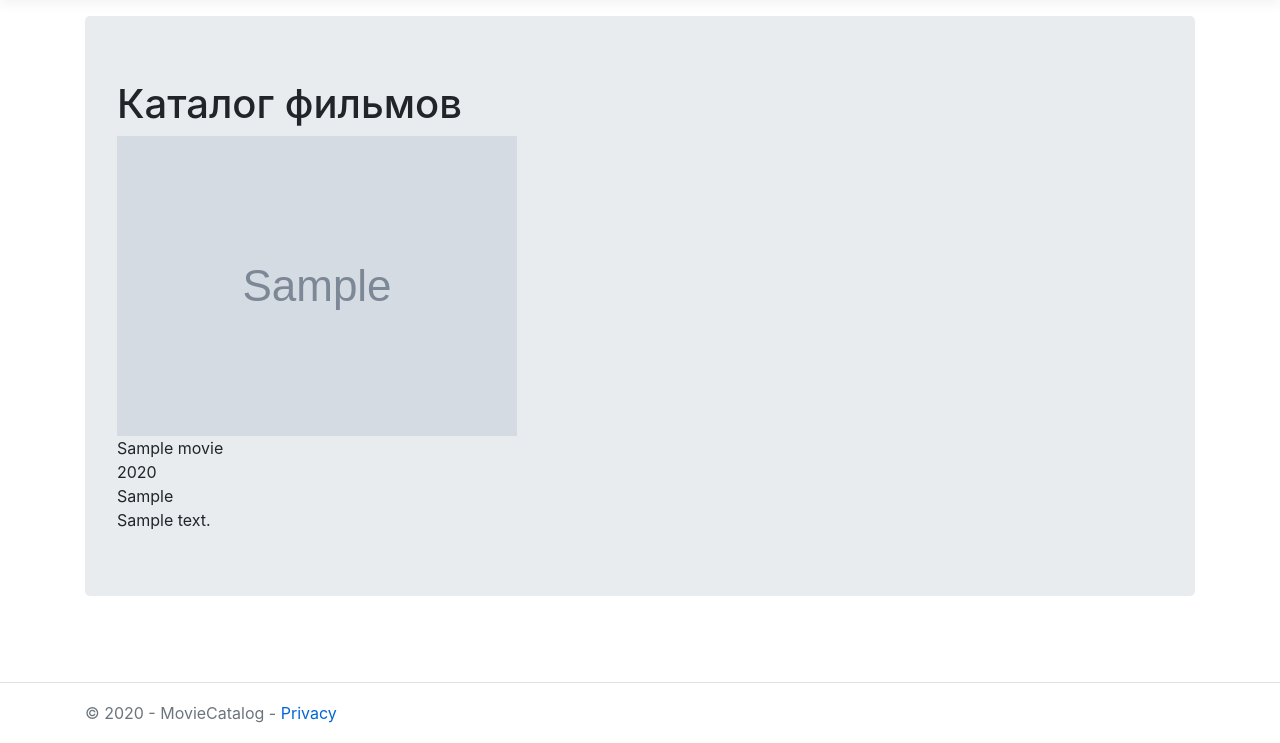
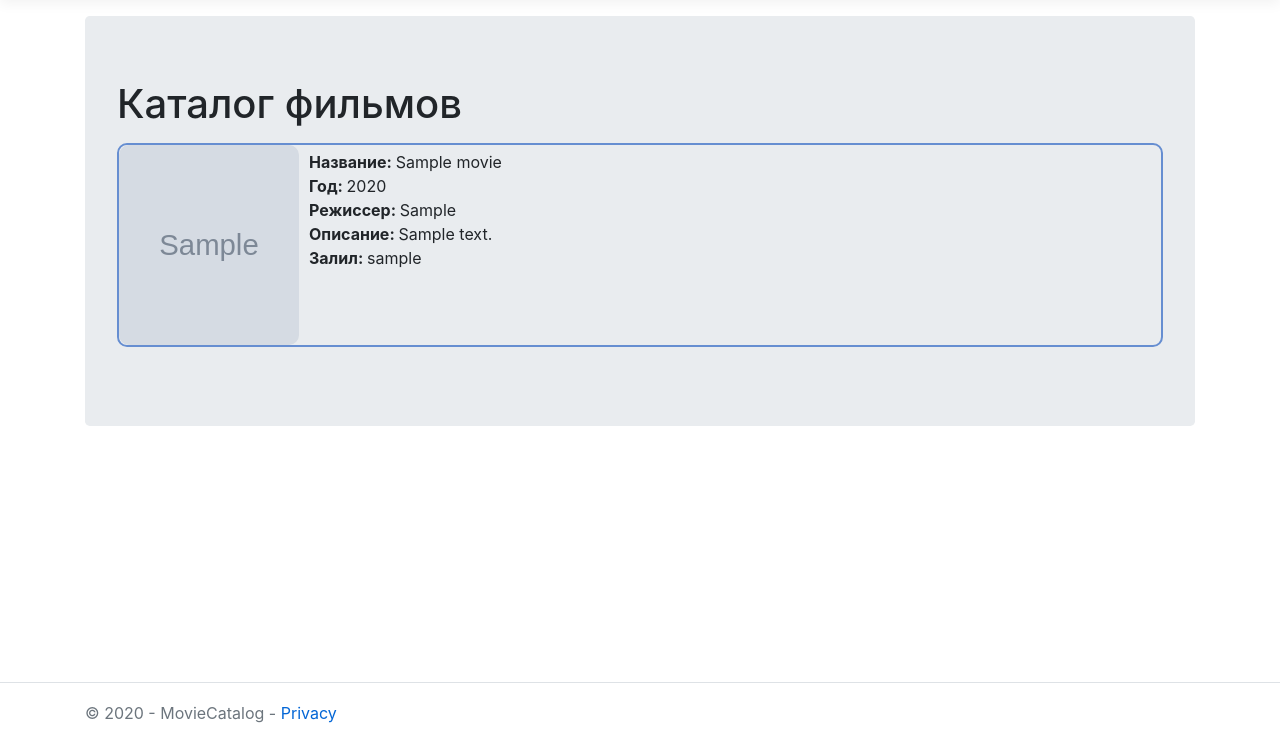
Before and after one commit to Lowl11/MovieCatalog, an ASP.NET Core app: page / in a window 1280 px wide. Shown: the part 57-800 px from the top of the page. Run offline with ASP.NET Core 8, Linux system fonts and the light colour scheme; tables that the repository leaves empty hold one stand-in row (values such as "Sample post"); grey boxes marked "Sample" are stand-in pictures.

Commit message:
Апгрейднул отображение фильмов

```diff
--- a/MovieCatalog/Controllers/CatalogController.cs
+++ b/MovieCatalog/Controllers/CatalogController.cs
@@ -5,6 +5,7 @@ using MovieCatalog.Helpers;
 using MovieCatalog.Models;
 using MovieCatalog.ViewModels;
 using System;
+using System.Linq;
 
 namespace MovieCatalog.Controllers
 {
@@ -24,7 +25,9 @@ namespace MovieCatalog.Controllers
         {
             var vm = new MoviesViewModel();
             var movieDaoManager = new MovieDaoManager(_context);
-            vm.Movies = movieDaoManager.GetMovies();
+            vm.Movies = movieDaoManager.GetMovies()
+                .AsEnumerable()
+                .Reverse();
             return View("~/Views/Movies/Index.cshtml", vm);
         }
 
--- a/MovieCatalog/Views/Movies/Index.cshtml
+++ b/MovieCatalog/Views/Movies/Index.cshtml
@@ -9,10 +9,11 @@
     <div class="movie">
         <img src="@movie.CoverUrl" alt="@movie.Title" />
         <div class="movie-info">
-            <div class="title">@movie.Title</div>
-            <div class="year">@movie.PublishYear</div>
-            <div class="producer">@movie.Producer</div>
-            <div class="content">@movie.Content</div>
+            <div class="title"><b>Название: </b>@movie.Title</div>
+            <div class="year"><b>Год: </b>@movie.PublishYear</div>
+            <div class="producer"><b>Режиссер: </b>@movie.Producer</div>
+            <div class="content"><b>Описание: </b>@movie.Content</div>
+            <div class="author"><b>Залил: </b>@movie.Author.Username</div>
         </div>
     </div>
 }
--- a/MovieCatalog/Views/Shared/_Layout.cshtml
+++ b/MovieCatalog/Views/Shared/_Layout.cshtml
@@ -6,6 +6,7 @@
     <title>@ViewData["Title"] - MovieCatalog</title>
     <link rel="stylesheet" href="~/lib/bootstrap/dist/css/bootstrap.min.css" />
     <link rel="stylesheet" href="~/css/site.css" />
+    <link rel="stylesheet" href="~/css/movies.css" />
 </head>
 <body>
     <header>
--- /dev/null
+++ b/MovieCatalog/wwwroot/css/movies.css
@@ -0,0 +1,22 @@
+.movie {
+    border: 2px solid #668ed1;
+    border-radius: 10px;
+    display: flex;
+    flex-direction: row;
+    margin: 15px 0;
+}
+
+.movie img {
+    justify-self: flex-start;
+    width: 180px;
+    height: 200px;
+    border-radius: 10px;
+}
+
+.movie .movie-info {
+    justify-self: flex-end;
+    width: 100%;
+    height: 200px;
+    padding: 5px;
+    padding-left: 10px;
+}
```
